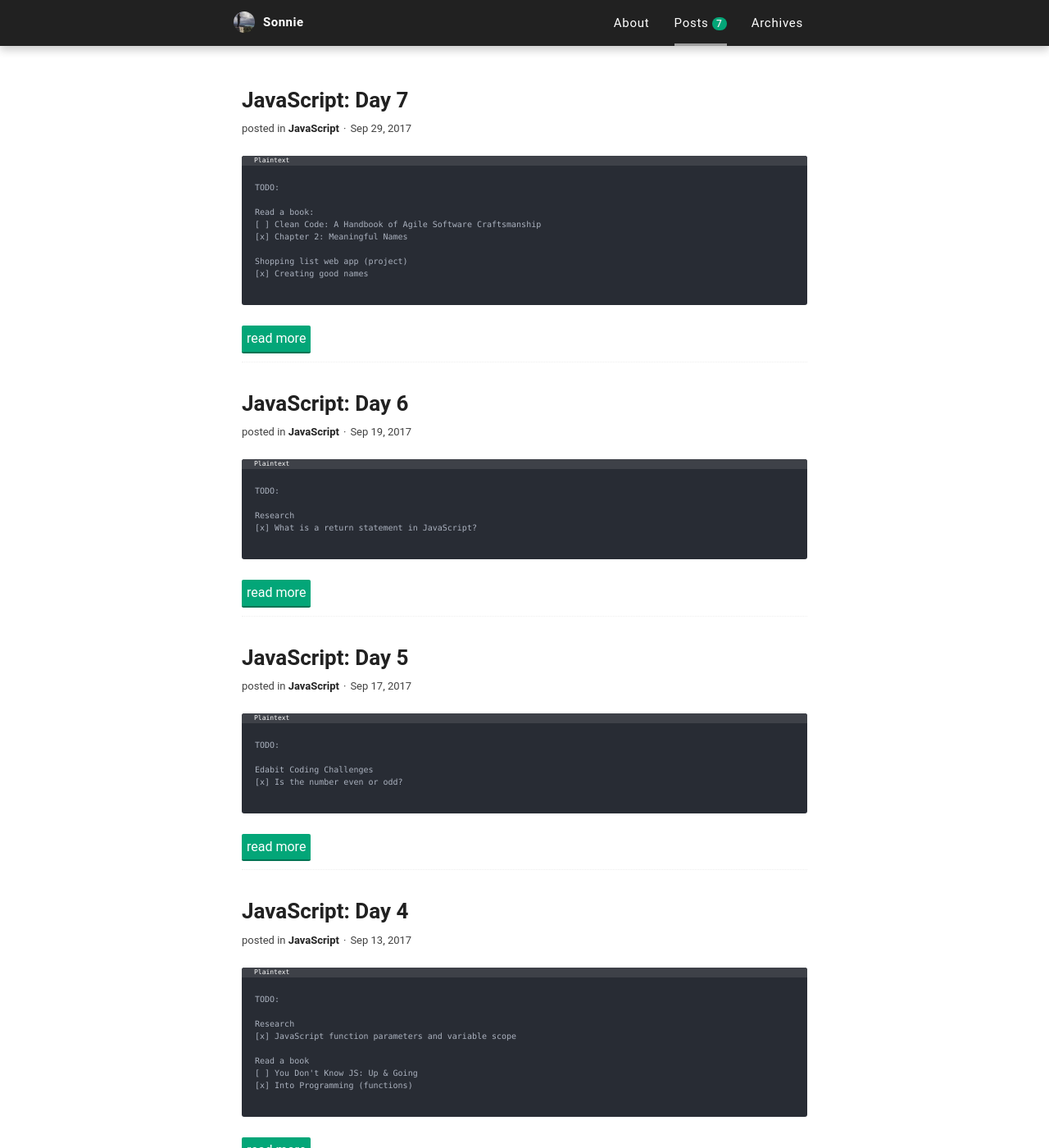
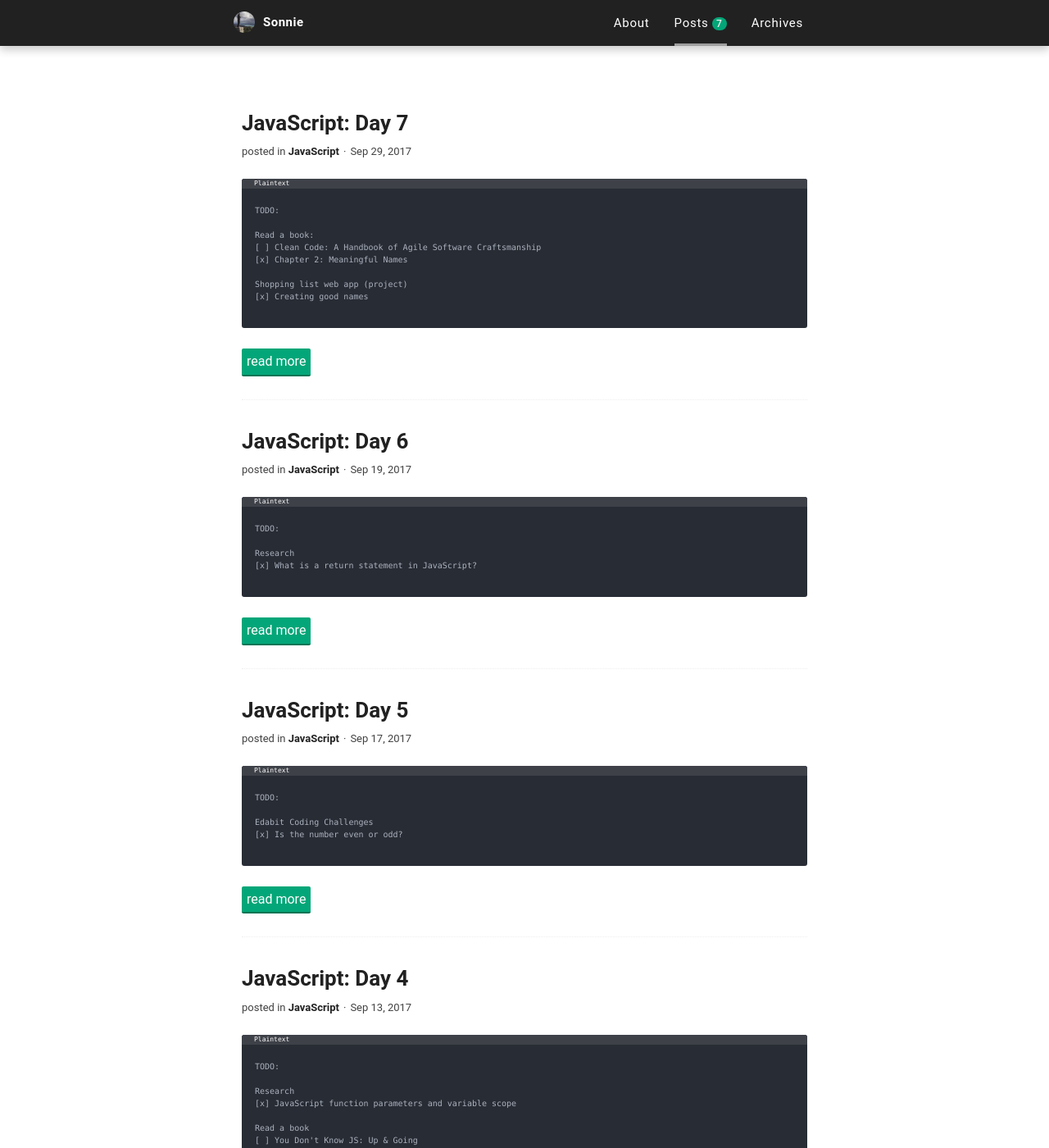
Before and after one commit to sonnienguyen/sonnie-nguyen-portfolio, a Jekyll site: the page built from index.html, in a window 1280 px wide and 1400 px high. Shown: the whole window at 82% size. Built offline with Jekyll 4.4.1, drawn with Linux system fonts in a browser that asks for light colours; the list of posts is cut into pages by our own code.

Commit message:
Increase space between dotted border and article elements

```diff
--- a/_sass/base/_mixins.scss
+++ b/_sass/base/_mixins.scss
@@ -8,8 +8,8 @@
 // Border-bottom (dotted)
 @mixin border-bottom-dotted {
   border-bottom: .1rem dotted $color-grey-lighter;
-  margin-bottom: 2.8rem;
-  padding-bottom: 1rem;
+  margin: 2.8rem 0;
+  padding: 0 0 2.8rem;
 }
 
 // Links
```
